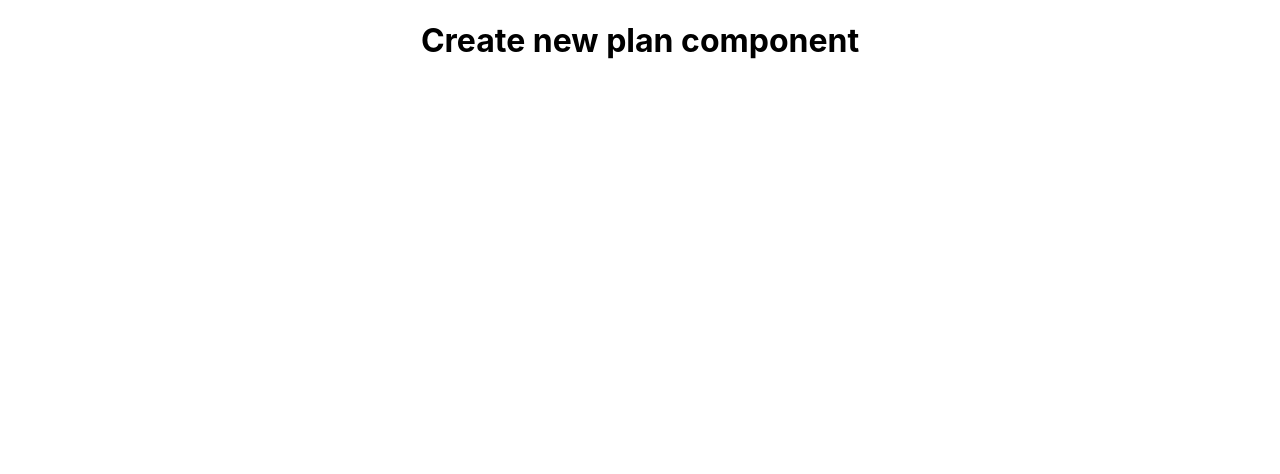
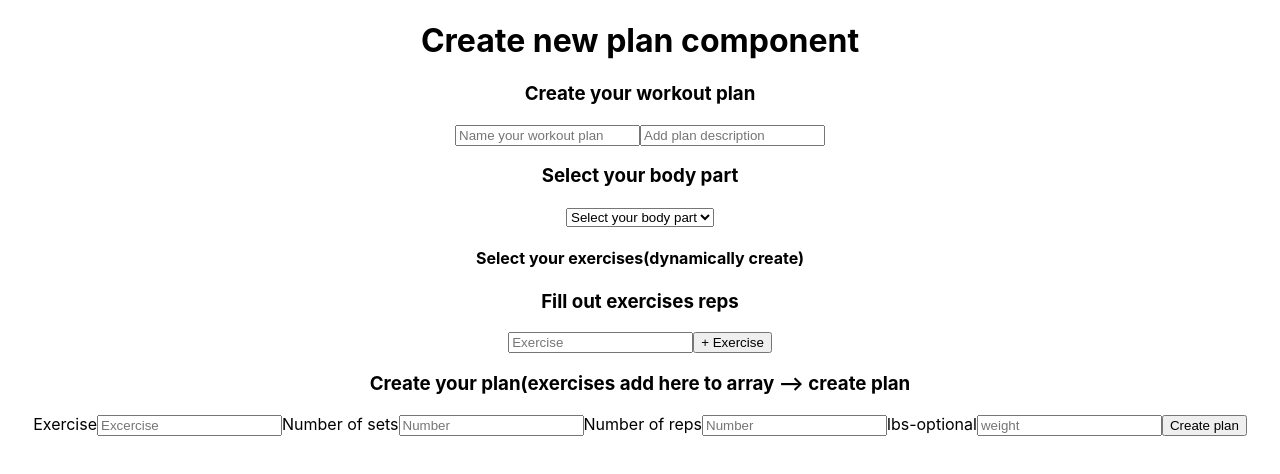
Before and after one commit to weightlifting-journal-13/frontend, a React (Create React App) app in the folder weightlifting/: page /CreatePlan in a window 1280 px wide. Shown: the top 474 px of the page. Built offline with nearby package versions, Linux system fonts and the light colour scheme.

Commit message:
working on create plan component

```diff
--- a/weightlifting/src/components/CreatePlan.js
+++ b/weightlifting/src/components/CreatePlan.js
@@ -1,11 +1,104 @@
 import React from 'react';
 
 const CreatePlan = () => {
+    //setup useState to create data for select options
+    //need to dynamically map over bodyparts to create 'option' exercises associated with that specific body party
+    const data = [
+        {
+            bodypart: 'chest',
+            exercises: ['flat bench press', 'incline bench press', 'decline bench press', 'push ups', 'flat dumbell press', 'incline dumbell press', 'dips', 'cable crossovers']
+        },
+        {
+            bodypart: 'legs',
+            exercises: ['squats', 'lunges', 'deadlifts', 'leg curls', 'hamstring curls', 'sumo squat', 'calf raises']
+        },
+        {
+            bodypart: 'shoulders',
+            exercises: ['seated press', 'upright rows', 'cable raises', 'side raises', 'kettle bell swings']
+        }
+    ]
+
+
+    // const exerciseList = data.exercises.map((item, index) => {
+    //     return (
+    //         <option key={index}>{item.exercises}</option>
+    //     )
+    // })
+
     return (
         <div>
             <h1>Create new plan component</h1>
+            <form>
+                <h3>Create your workout plan</h3>
+                <input
+                    type='text'
+                    name='workoutname'
+                    placeholder='Name your workout plan'
+                //value={}
+                //onChange={}
+                />
+                <input
+                    type='text'
+                    name='description'
+                    placeholder='Add plan description'
+                //value={}
+                //onChange={}
+                />
+                <h3>Select your body part</h3>
+                <select>
+                    <option>Select your body part</option>
+                    <option>Chest</option>
+                    <option>Shoulders</option>
+                    <option>Back</option>
+                    <option>Triceps</option>
+                    <option>Biceps</option>
+                    <option>Abs/Core</option>
+                    <option>Cardio</option>
+                    <option>Curcuits</option>
+                    <option>Functional training</option>
+                    <option>Stretching</option>
+                    <option>Bodyweight</option>
+                </select>
+                <h4>Select your exercises(dynamically create)</h4>
+                {/* <select>{exerciseList}</select> */}
+                <h3>Fill out exercises reps</h3>
+                <input
+                    type='text'
+                    name='exercise'
+                    placeholder='Exercise'
+                    //value={}
+                    //onChange={}
+                />
+                <button type='submit'>+ Exercise</button>
+                <h3>Create your plan(exercises add here to array --> create plan</h3>
+                <label>Exercise</label>
+                <input
+                    type='text'
+                    name='exercise'
+                    placeholder='Excercise'
+                />
+                <label>Number of sets</label>
+                <input
+                    type='number'
+                    name='sets'
+                    placeholder='Number'
+                />
+                <label>Number of reps</label>
+                <input
+                    type='number'
+                    name='sets'
+                    placeholder='Number'
+                />
+                <label>lbs-optional</label>
+                <input
+                    type='number'
+                    name='reps'
+                    placeholder='weight'
+                />
+                <button>Create plan</button>
+            </form>
         </div>
-     );
+    );
 }
 
 export default CreatePlan;
```
